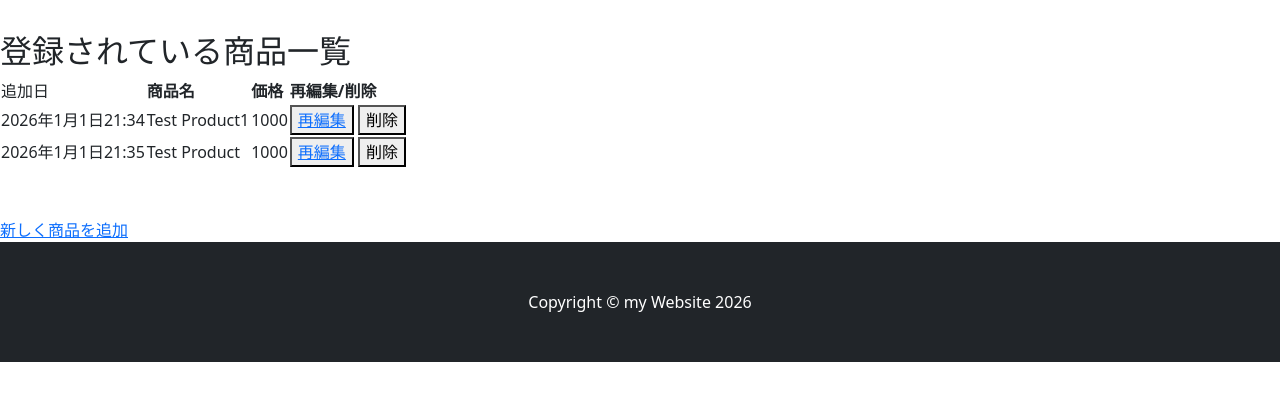
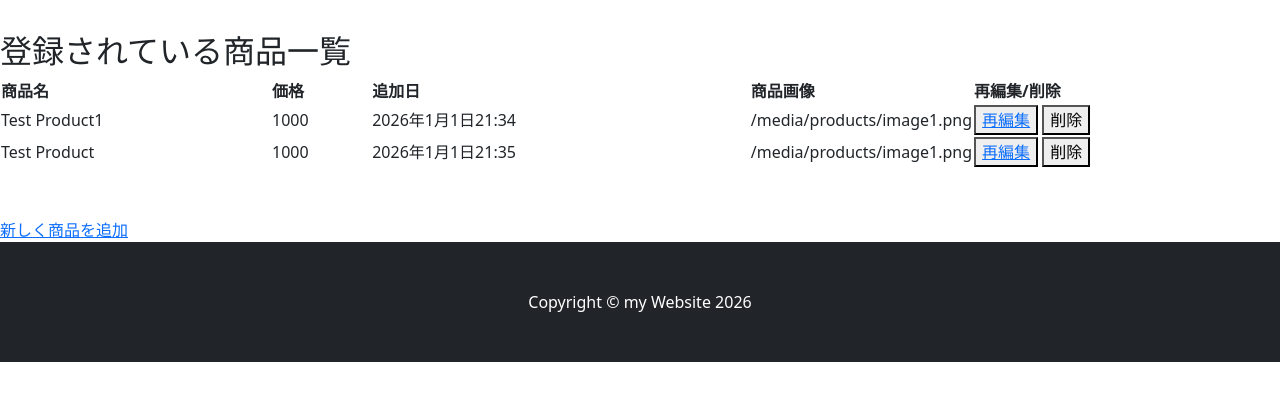
Before and after one commit to suma-web/django_ec, a Django app: template config/templates/manages/product_list.html in a window 1280 px wide. Shown: the part 168-569 px from the top of the page. Run offline with Django 4.2, Linux system fonts and the light colour scheme; the template is opened without the code that fills it: values that come from a table or form of the project are taken from there, others are empty; data comes from the database, SQL or seed files in the repository; some libraries are stand-ins or nearby versions.

Commit message:
product_list.htmlの修正

```diff
--- a/config/templates/manages/product_list.html
+++ b/config/templates/manages/product_list.html
@@ -1,21 +1,24 @@
 {% extends "manages/base.html" %}
 
 {% block manage_content %}
+<span style="margin: 20px auto; width: 60%;">
   <h2>登録されている商品一覧</h2>
 
   <table style="margin-bottom: 50px;">
     <tr>
-    <td>追加日</td>
       <th>商品名</th>
       <th>価格</th>
+      <th>追加日</th>
+      <th>商品画像</th>
       <th>再編集/削除</th>
     </tr>
 
     {% for product in products %}
     <tr>
-    <td>{{ product.created_at }}</td>
       <td>{{ product.name }}</td>
       <td>{{ product.price }}</td>
+      <td>{{ product.created_at }}</td>
+      <td style="width: 5%;">{{ product.image.url }}</td>
       <td>
         <button type="submit" class="danger"><a href="{% url 'manages:product_edit' product.id %}">再編集</a></button>
 
@@ -27,4 +30,5 @@
     {% endfor %}
   </table>
   <a href="{% url 'manages:product_create' %}">新しく商品を追加</a>
+</span>
 {% endblock %}
```
Lines whose indentation alone changed are shown as unchanged.
